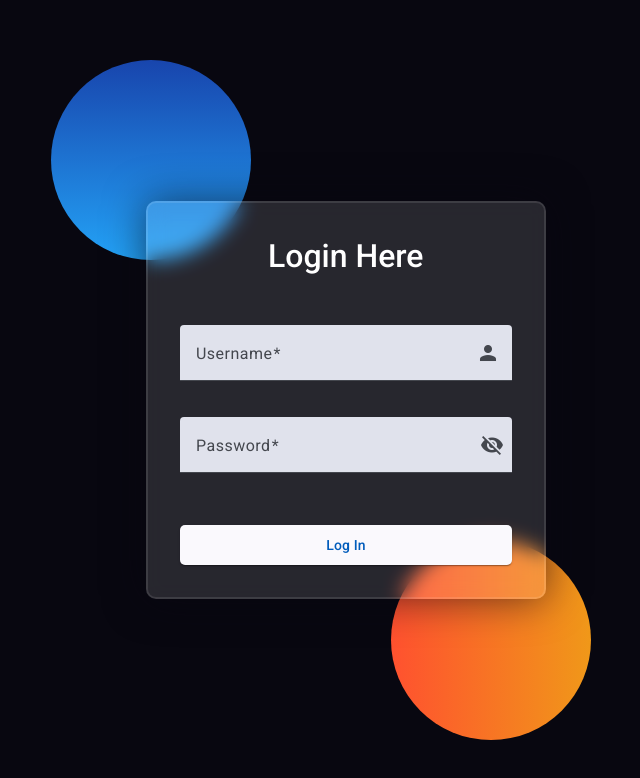
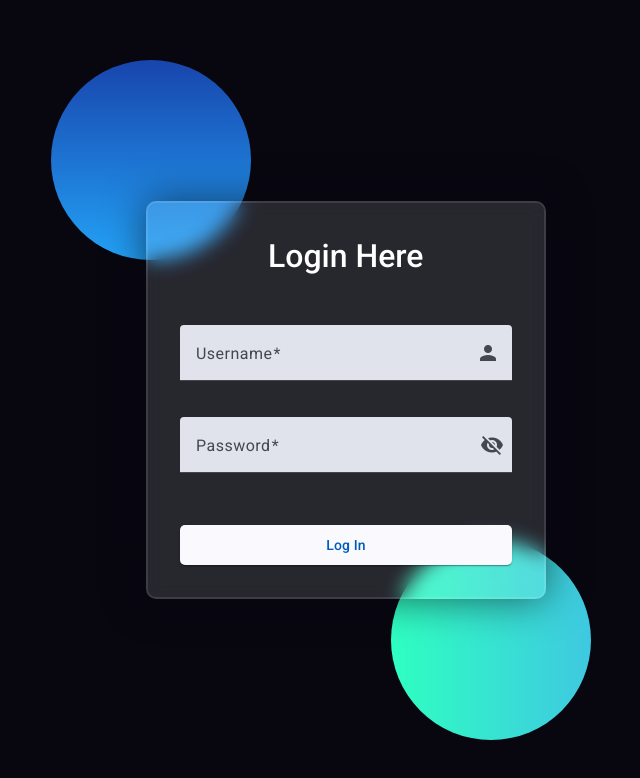
Before and after one commit to Marcortes22/LogsProject, an Angular app in the folder LogsFrontEnd/: page / in a window 1280 px wide. Shown: the top 778 px of the page, without its empty margins (294-934 px from the left). Built offline with nearby package versions, Linux system fonts and the light colour scheme.

Commit message:
feat/ Se cambio el color del gradiante y tambien se le agrego una animación

```diff
--- a/LogsFrontEnd/src/app/components/login/login.component.css
+++ b/LogsFrontEnd/src/app/components/login/login.component.css
@@ -29,7 +29,7 @@
 }
 
 .shape:last-child {
-  background: linear-gradient(to right, #ff512f, #f09819);
+  background: linear-gradient(to right, #2fffc1, #42d3edf2);
   right: -30px;
   bottom: -80px;
 }
@@ -113,6 +113,26 @@ button {
 }
 
 
+.shape {
+animation: pulse 2s infinite;
+}
+
+@keyframes pulse {
+  0% {
+    transform: scale(1);
+    opacity: 1;
+  }
+  50% {
+    transform: scale(1.1);
+    opacity: 0.7;
+  }
+  100% {
+    transform: scale(1);
+    opacity: 1;
+  }
+}
+
+
 @media (max-width: 768px) {
   :host {
     padding: 1rem;
```
